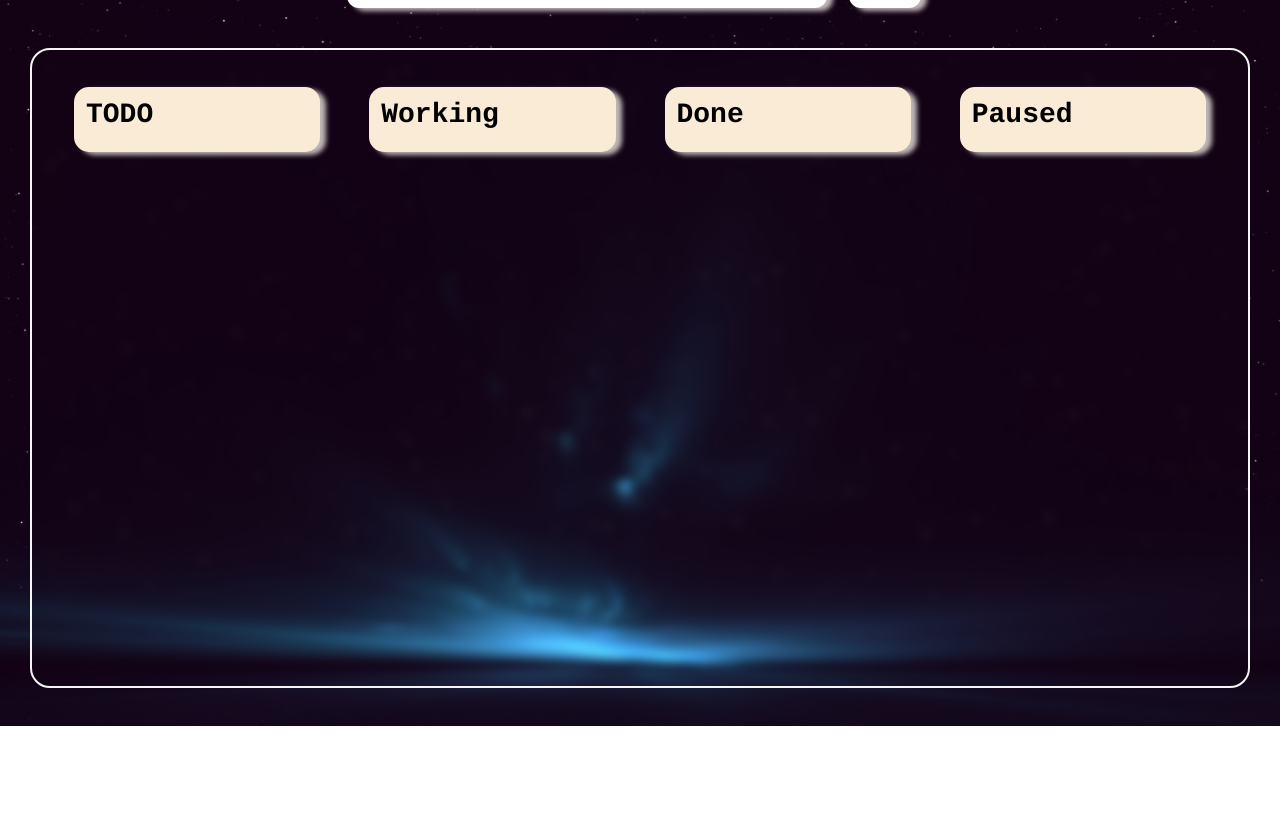
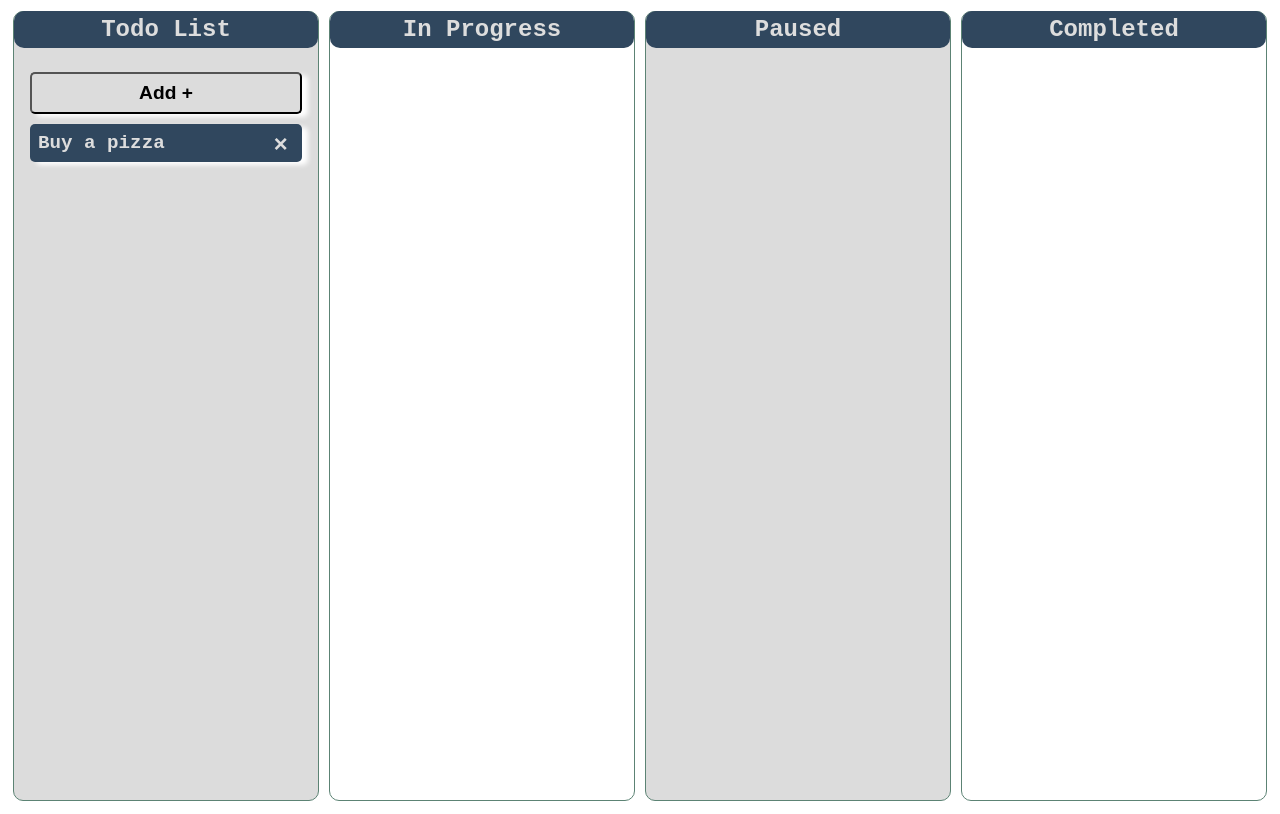
Before and after one commit to mdsiaofficial/Kanban_Board, a plain HTML site: page index.html in a window 1280 px wide. Shown: the part 74-888 px from the top of the page. Before the commit the page ends 800 px from the top, so only its background shows below. Drawn offline with Linux system fonts and the light colour scheme; a web font is replaced by a local one.

Commit message:
new design

```diff
--- /dev/null
+++ b/Kanban_1/style.css
@@ -0,0 +1,131 @@
+@import url('https://fonts.googleapis.com/css2?family=IBM+Plex+Mono:wght@500&family=Overpass+Mono:wght@300..700&display=swap');
+
+:root{
+    --textColor:white;
+    --textColor-alt:black;
+}
+
+*{
+
+    padding: 0;
+    margin: 0;
+    box-sizing: border-box;
+    color: var(--textColor-alt);
+    font-family: "Overpass Mono", Courier, 'Courier New',  "IBM Plex Mono", monospace;
+    -ms-overflow-style: none; /* Hides the scrollbar in IE and Edge */
+    scrollbar-width: none; /* Hides the scrollbar in Firefox */
+}
+
+*::-webkit-scrollbar{
+    display: none;
+}
+
+.board{
+    width: 100%;
+    height: 100vh;
+    overflow: scroll;
+
+    background-image: url(img/bgimg1.jpg);
+    background-position: center;
+    background-size: cover;
+
+
+}
+
+#todo-form{
+    /* The padding is set to 40px on the top and bottom, and 0 on the left and right. */
+    padding: 40px 40px;
+    text-align: center;
+}
+
+
+/* input field */
+#todo-form input{
+
+    width: 40%;
+
+
+}
+#todo-form .input-field{
+    padding: 12px;
+    margin-right: 12px;
+
+    border-radius: 12px;
+    border: none;
+
+    /* width: 40%; */
+
+    box-shadow: 6px 3px 5px #c0b8b8;
+    background-color: white;
+    color: var(--textColor-alt);
+
+    font-weight: bold;
+    font-size: 16px;
+    cursor: pointer;
+
+}
+
+
+/* board design */
+.lanes{
+    display: flex;
+    align-items: flex-start;
+    justify-content: space-around;
+    gap:25px;
+
+    padding: 25px 30px;
+    /* overflow: scroll; */
+    height: 80%;
+
+    background: transparent;
+    backdrop-filter: blur(5px);
+
+    border: 2px solid whitesmoke;
+    border-radius:20px;
+    margin: 0 30px;
+}
+
+.heading{
+
+    font-size: 28px;
+    font-weight: bold;
+    margin-bottom: 10px;
+}
+
+.swim-lane{
+    display: flex;
+    flex-direction: column;
+    gap: 12px;
+
+    background-color:antiquewhite;
+    box-shadow: 6px 3px 5px #c0b8b8;
+
+    padding: 12px;
+    margin: 12px;
+    border-radius: 15px;
+
+    width: 400px;
+    min-width: 120px;
+
+    /* flex-shrink: 0; */
+}
+
+.task{
+
+    background-color: white;
+    color: var(--textColor-alt);
+    box-shadow: 6px 3px 5px #999999;;
+    padding: 12px;
+
+    border-radius: 10px;
+    font-size: 16px;
+    font-weight: bold;
+    cursor: move;
+}
+
+.is-dragging{
+    scale: 1.05;
+    box-shadow: 0px 5px 15px #c0b8b8;
+    background-color: rgb(36, 36, 36);
+    color: var(--textColor);
+}
--- a/index.html
+++ b/index.html
@@ -1,81 +1,46 @@
 <!DOCTYPE html>
 <html lang="en">
-
 <head>
     <meta charset="UTF-8">
-    <meta http-equiv="X-UA-Compatible" content="IE=edge" />
     <meta name="viewport" content="width=device-width, initial-scale=1.0">
-
-
     <link rel="stylesheet" href="style.css">
-    <script src="drag.js" defer></script>
-    <script src="todo.js" defer></script>
-    <title>Kanban Board</title>
+    <title>Kanban</title>
 </head>
-
 <body>
 
+    <h1 class="title">Kanban Board</h1>
     <div class="board">
+        <div class="todoContainer">
 
-        <form action="" class="" id="todo-form">
-            <input type="text" placeholder="Todo..." id="todo-input" class="input-field">
-            <button type="submit" class="input-field">Add +</button>
-        </form>
+            <div class="status">
+                <h1>Todo List</h1>
+                <button id="addBtn">Add +</button>
 
-        <div class="lanes">
+                <div class="todo" draggable="true">
+                    Buy a pizza
+                    <!-- <p>Buy a pizza</p> -->
+                    <span class="close">&times;</span>
+                </div>
+            </div>
 
-            <!-- Section for Todo item -->
-            <div class="swim-lane" id="todo-lane">
+            <div class="status">
+                <h1>In Progress</h1>
+            </div>
 
+            <div class="status">
+                <h1>Paused</h1>
+            </div>
 
-                <h3 class="heading">TODO</h3>
-<!--
-                <p class="task" draggable="true">Get Food</p>
-                <p class="task" draggable="true">Feed baby</p>
-                <p class="task" draggable="true">Clean back yard</p>
-                <p class="task" draggable="true">Go to gym</p> -->
+            <div class="status">
+                <h1>Completed</h1>
+            </div>
+
 
         </div>
 
-            <!-- Section for Working item -->
-            <div class="swim-lane">
-
-                <h3 class="heading">Working</h3>
-<!--
-                <p class="task" draggable="true">Get Food</p>
-                <p class="task" draggable="true">Feed baby</p>
-                <p class="task" draggable="true">Clean back yard</p>
-                <p class="task" draggable="true">Go to gym</p> -->
-
     </div>
 
-            <!-- Section for Done item -->
-            <div class="swim-lane">
-
-                <h3 class="heading">Done</h3>
-<!--
-                <p class="task" draggable="true">Get Food</p>
-                <p class="task" draggable="true">Feed baby</p>
-                <p class="task" draggable="true">Clean back yard</p>
-                <p class="task" draggable="true">Go to gym</p> -->
-
-            </div>
-
-            <!-- Section for Paused item -->
-            <div class="swim-lane">
-
-                <h3 class="heading">Paused</h3>
-<!--
-                <p class="task" draggable="true">Get Food</p>
-                <p class="task" draggable="true">Feed baby</p>
-                <p class="task" draggable="true">Clean back yard</p>
-                <p class="task" draggable="true">Go to gym</p> -->
-
-            </div>
-        </div>
-    </div>
 
     <script src="script.js"></script>
 </body>
-
 </html>
--- a/script.js
+++ b/script.js
@@ -0,0 +1,47 @@
+const todos = document.querySelectorAll(".todo");
+const allStatus = document.querySelectorAll(".status");
+let draggableTodo = null;
+
+
+todos.forEach((td)=>{
+    td.addEventListener("dragstart", StartMove);
+    td.addEventListener("dragend", StopMove);
+});
+
+function StartMove(){
+    draggableTodo = this;
+    // console.log("drag start");
+
+}
+function StopMove(){
+    draggableTodo = null;
+    // console.log("drag stop");
+
+}
+
+allStatus.forEach((stat)=>{
+    stat.addEventListener("dragover", MoveOver);
+    stat.addEventListener("dragenter", MoveEnter);
+    stat.addEventListener("dragleave", MoveLeave);
+    stat.addEventListener("drop", Dropped);
+});
+
+function MoveOver(e){
+    e.preventDefault();
+    // console.log("drag over");
+
+}
+function MoveEnter(){
+    this.style.border = "2px dashed #ccc";
+    console.log("drag enter");
+
+}
+function MoveLeave(){
+    console.log("drag leave");
+
+}
+function Dropped(){
+    this.appendChild(draggableTodo);
+    console.log("dropped");
+
+}
--- a/style.css
+++ b/style.css
@@ -1,131 +1,128 @@
-@import url('https://fonts.googleapis.com/css2?family=IBM+Plex+Mono:wght@500&family=Overpass+Mono:wght@300..700&display=swap');
+*{
+    box-sizing: border-box;
+}
+:root{
+    --bg:rgb(255, 255, 255);
+    --bg-color: gainsboro;
+    --bg-color-alt:#30475E;
+    --text-color: #222831;
+    --text-color-alt:#DDDDDD;
+    --second-color:#F05454;
+    --third-color:#8FE3CF;
+    --third-color:#5C8374;
+    --shadow: 6px 3px 5px #ffffff;
+}
+body{
+    font-family: "Overpass Mono", "IBM Plex Mono", JetBrains Mono, "Slabo13px-Regular", 'Courier New', "Cascadia Code", Consolas, "Inconsolata", Fira Code, monospace;
 
-:root{
-    --textColor:white;
-    --textColor-alt:black;
 }
 
-*{
+.title{
+    font-weight: bolder;
+    font-size: xx-large;
+    text-align: center;
 
-    padding: 0;
-    margin: 0;
-    box-sizing: border-box;
-    color: var(--textColor-alt);
-    font-family: "Overpass Mono", Courier, 'Courier New',  "IBM Plex Mono", monospace;
-    -ms-overflow-style: none; /* Hides the scrollbar in IE and Edge */
-    scrollbar-width: none; /* Hides the scrollbar in Firefox */
+    font-family: 'Courier New', Courier, monospace;
+    background-color: var(--second-color);
+    color: var(--bg-color-alt);
+    border-radius: 10px;
+
+
+}
+.board{
+    display: flex;
+    min-height: 100vh;
+    justify-content: center;
+    align-items: center;
+
+}
+.todoContainer{
+    width: 100%;
+    height: 100vh;
+    display: flex;
+    /* justify-content: space-between; */
+    /* border: var(--second-color) 1px solid; */
+    /* border-radius: 12px; */
+
 }
 
-*::-webkit-scrollbar{
-    display: none;
-}
-
-.board{
-    width: 100%;
-    height: 100vh;
-    overflow: scroll;
-
-    background-image: url(img/bgimg1.jpg);
-    background-position: center;
-    background-size: cover;
+.status{
+    width: 25%;
+    margin: 5px;
+    position: relative;
+    padding: 60px 1rem 0.5rem;
+    background-color: var(--bg-color);
+    border-radius: 10px;
+    position: relative;
+    border: .5px solid var(--third-color);
 
 
 }
 
-#todo-form{
-    /* The padding is set to 40px on the top and bottom, and 0 on the left and right. */
-    padding: 40px 40px;
+.status:nth-child(even){
+    background-color: var(--bg);
+}
+
+.status h1{
+    position: absolute;
+    margin: -1px 0px 0px 0px;
+    padding: 5px 5px;
+    top: 0;
+    left: 0;
+    width: 100%;
+    font-size: larger;
+    font-size: 24px;
     text-align: center;
+    background-color: var(--bg-color-alt);
+    color: var(--text-color-alt);
+    border-radius: 10px;
+
 }
 
 
-/* input field */
-#todo-form input{
-
-    width: 40%;
-
-
-}
-#todo-form .input-field{
-    padding: 12px;
-    margin-right: 12px;
-
-    border-radius: 12px;
-    border: none;
-
-    /* width: 40%; */
-
-    box-shadow: 6px 3px 5px #c0b8b8;
-    background-color: white;
-    color: var(--textColor-alt);
-
+#addBtn{
+    /* position: relative; */
+    padding: .5rem 3rem;
+    outline: none;
+    /* border: none; */
+    width: 100%;
+    background-color: var(--bg-color);
+    box-shadow: var(--shadow);
+    border-radius: 5px;
+    font-size: larger;
     font-weight: bold;
-    font-size: 16px;
     cursor: pointer;
 
 }
 
-
-/* board design */
-.lanes{
-    display: flex;
-    align-items: flex-start;
-    justify-content: space-around;
-    gap:25px;
-
-    padding: 25px 30px;
-    /* overflow: scroll; */
-    height: 80%;
-
-    background: transparent;
-    backdrop-filter: blur(5px);
-
-    border: 2px solid whitesmoke;
-    border-radius:20px;
-    margin: 0 30px;
+#addBtn:hover{
+    background-color: var(--third-color);
 }
 
-.heading{
-
-    font-size: 28px;
+.todo{
+    /* position: relative; */
+    margin: 10px 0;
+    padding: .5rem .5rem;
+    outline: none;
+    /* border: none; */
+    width: 100%;
+    background-color: var(--bg-color-alt);
+    color: var(--text-color-alt);
+    box-shadow: var(--shadow);
+    border-radius: 5px;
+    font-size: larger;
     font-weight: bold;
-    margin-bottom: 10px;
+    cursor: pointer;
 }
 
-.swim-lane{
-    display: flex;
-    flex-direction: column;
-    gap: 12px;
+.todo .close{
+    font-size:x-large;
+    position: absolute;
+    right: 30px;
+    cursor: pointer;
 
-    background-color:antiquewhite;
-    box-shadow: 6px 3px 5px #c0b8b8;
-
-    padding: 12px;
-    margin: 12px;
-    border-radius: 15px;
-
-    width: 400px;
-    min-width: 120px;
-
-    /* flex-shrink: 0; */
 }
 
-.task{
-
-    background-color: white;
-    color: var(--textColor-alt);
-    box-shadow: 6px 3px 5px #999999;;
-    padding: 12px;
-
-    border-radius: 10px;
-    font-size: 16px;
-    font-weight: bold;
-    cursor: move;
+.todo .close:hover{
+    color: var(--second-color);
 }
-
-.is-dragging{
-    scale: 1.05;
-    box-shadow: 0px 5px 15px #c0b8b8;
-    background-color: rgb(36, 36, 36);
-    color: var(--textColor);
-}
```
Also changed, not shown: Kanban_1/index.html (added, +81 -0 lines), Kanban_1/drag.js (renamed from drag.js), Kanban_1/img/bgimg1.jpg (renamed from img/bgimg1.jpg), Kanban_1/img/bgimg2.jpg (renamed from img/bgimg2.jpg), Kanban_1/script.js (added), Kanban_1/todo.js (renamed from todo.js), 2 other files. Lines whose indentation alone changed are shown as unchanged.
